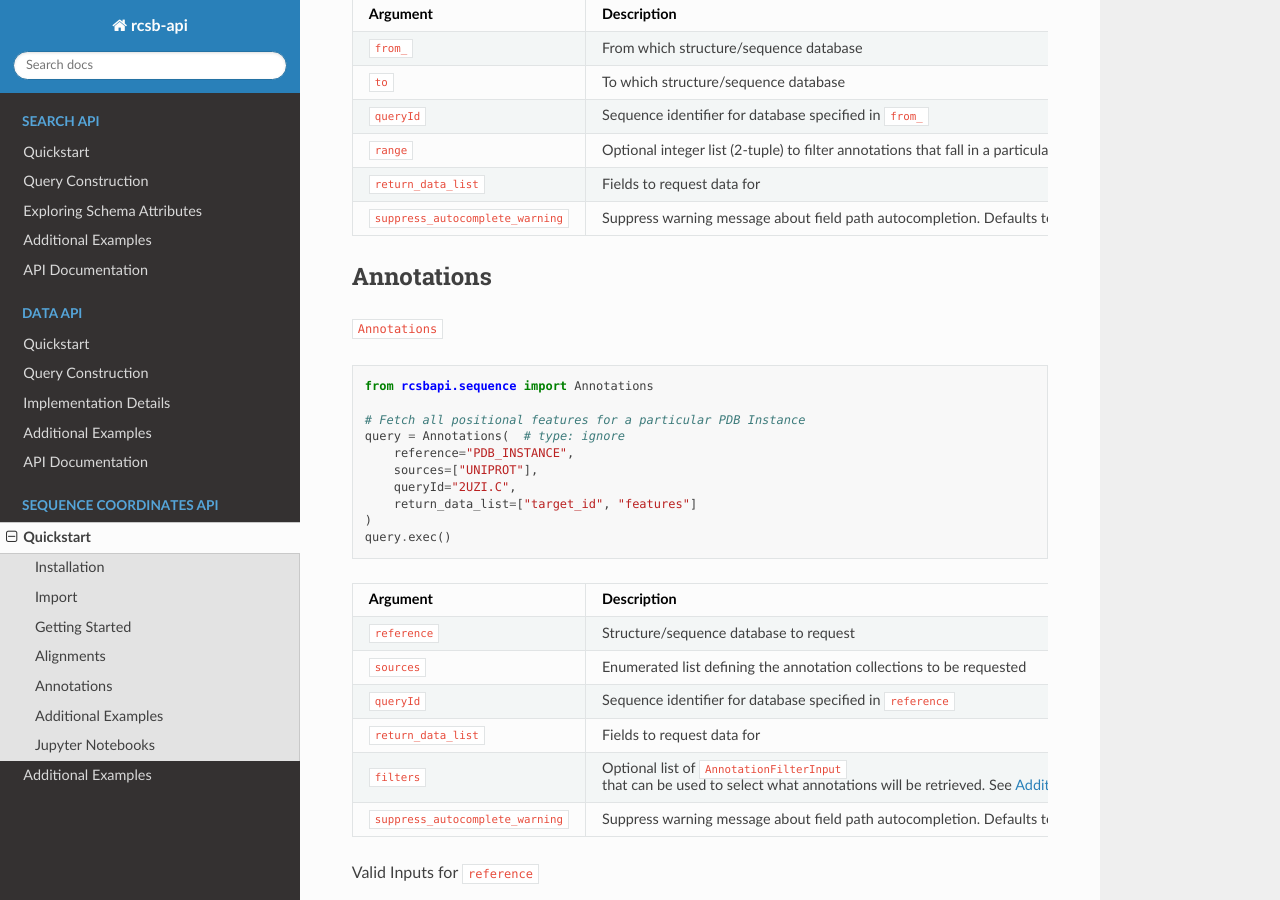
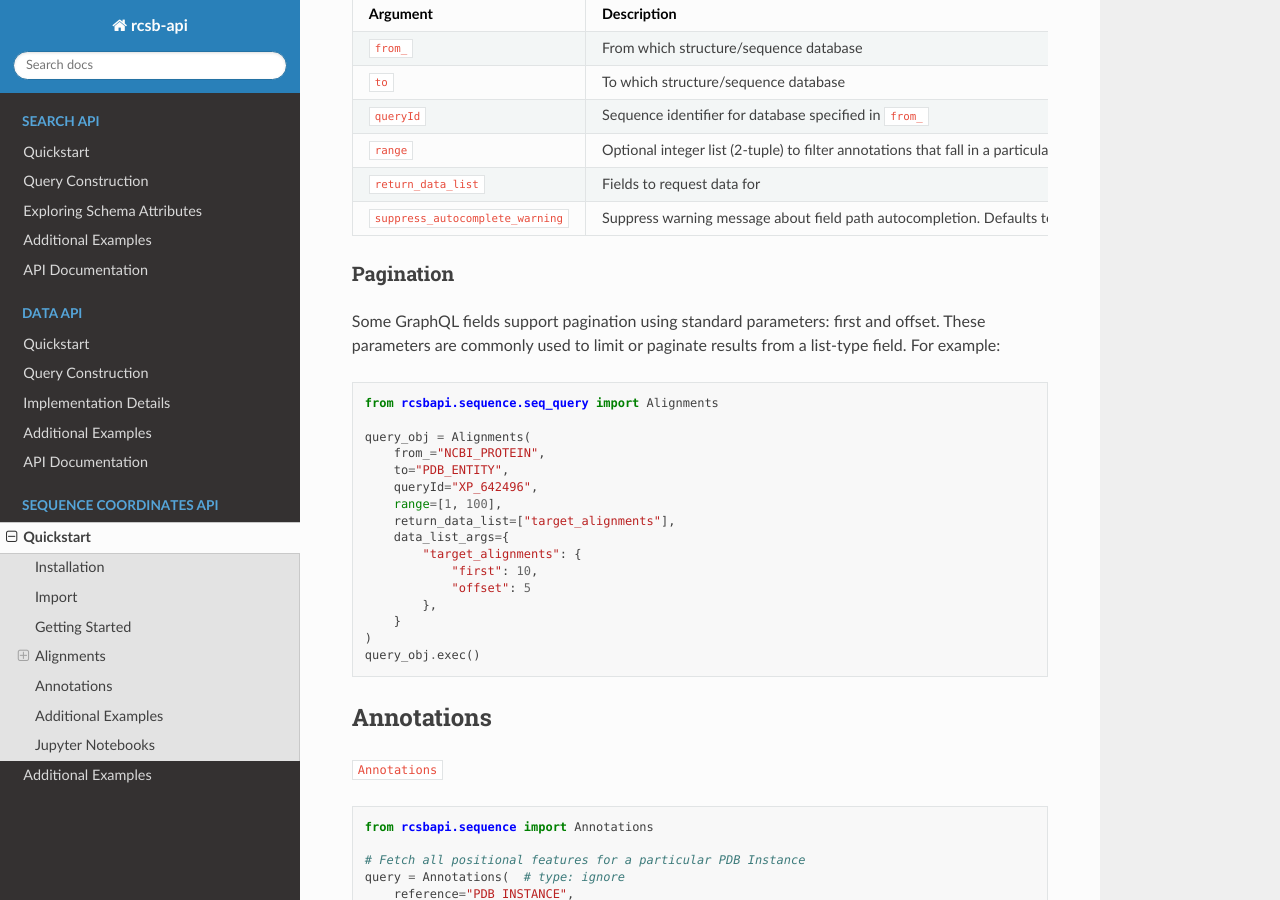
Before and after one commit to rcsb/py-rcsb-api, a Sphinx documentation site: the page built from docs/seq_api/quickstart.md, in a window 1280 px wide and 900 px high, scrolled down 1157 px. Built offline with Sphinx 7.4.7 and the Read the Docs theme 3.1.0, drawn with Linux system fonts in a browser that asks for light colours.

Commit message:
Read the Docs and Notebook Fixes

````diff
--- a/docs/seq_api/quickstart.md
+++ b/docs/seq_api/quickstart.md
@@ -48,6 +48,29 @@
 |`return_data_list`|Fields to request data for|
 |`suppress_autocomplete_warning`|Suppress warning message about field path autocompletion. Defaults to False.|
 
+### Pagination
+Some GraphQL fields support pagination using standard parameters: first and offset.
+These parameters are commonly used to limit or paginate results from a list-type field. For example:
+
+```python
+from rcsbapi.sequence.seq_query import Alignments
+
+query_obj = Alignments(
+    from_="NCBI_PROTEIN",
+    to="PDB_ENTITY",
+    queryId="XP_642496",
+    range=[1, 100],
+    return_data_list=["target_alignments"],
+    data_list_args={
+        "target_alignments": {
+            "first": 10,
+            "offset": 5
+        },
+    }
+)
+query_obj.exec()
+```
+
 ## Annotations
 `Annotations`
 
````
Also changed, not shown: 1 other file.
